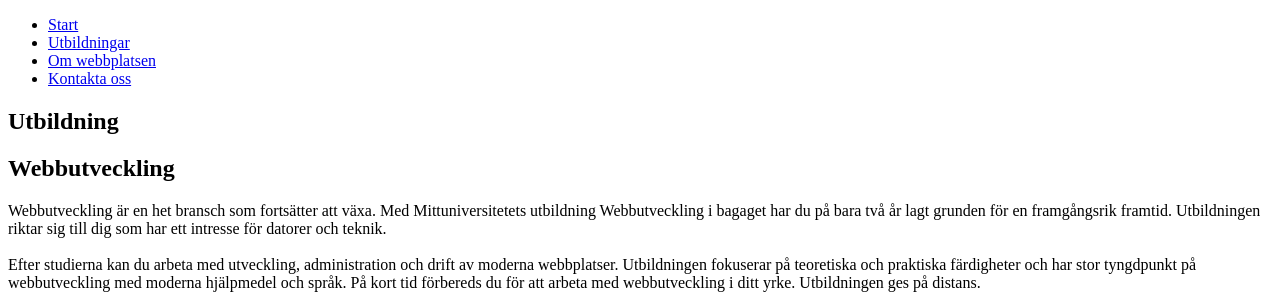
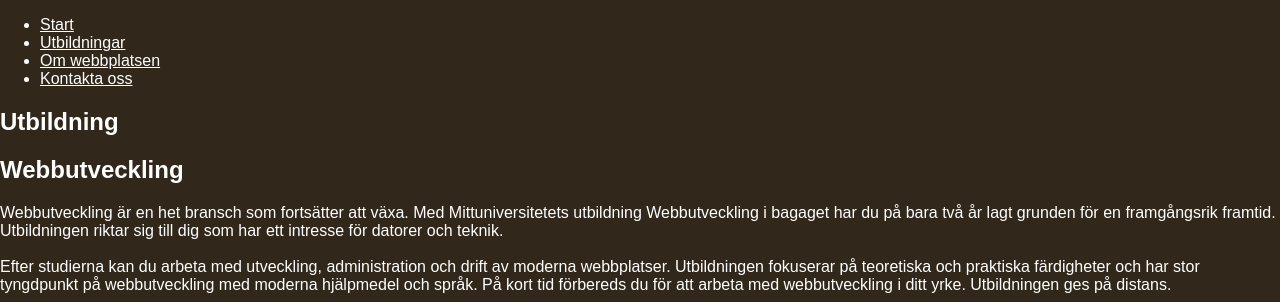
Before and after one commit to MCJ05/Lab-2, a plain HTML site: page index.html in a window 1280 px wide. Shown: the top 302 px of the page. Drawn offline with Linux system fonts and the light colour scheme.

Commit message:
Påbörjat css

```diff
--- a/css/style.css
+++ b/css/style.css
@@ -0,0 +1,10 @@
+* {
+    box-sizing: border-box;
+    font-family: Arial, Helvetica, sans-serif, Helvetica, sans-serif;
+    color: white;
+}
+
+body {
+    margin: 0;
+    background-color: rgb(49, 39, 26);
+}
--- a/index.html
+++ b/index.html
@@ -4,6 +4,7 @@
         <meta charset="UTF-8">
         <meta name="viewport" content="width=device-width initial-scake=1.0">
         <title>Design & typografi</title>
+        <link rel="stylesheet" href="css/style.css">
     </head>
     <!--BODY-->
     <body>
@@ -19,7 +20,7 @@
             </nav>
         </header>
         <!--MAIN-->
-        <main>
+        <body>
             <article class="container">
                 <h1>Utbildning</h1>
                 <section class="grid-container">
@@ -111,7 +112,7 @@
                     <img src="images/marie.jpg" alt="Marie Francesca Michl som står väldigt nära och kollar in i kameran">
                 </section>
             </div>
-        </main>
+        </body>
         <!--FOOTER-->
         <footer>
             <nav>
```
Also changed, not shown: text.txt (renamed from images/text.txt).
